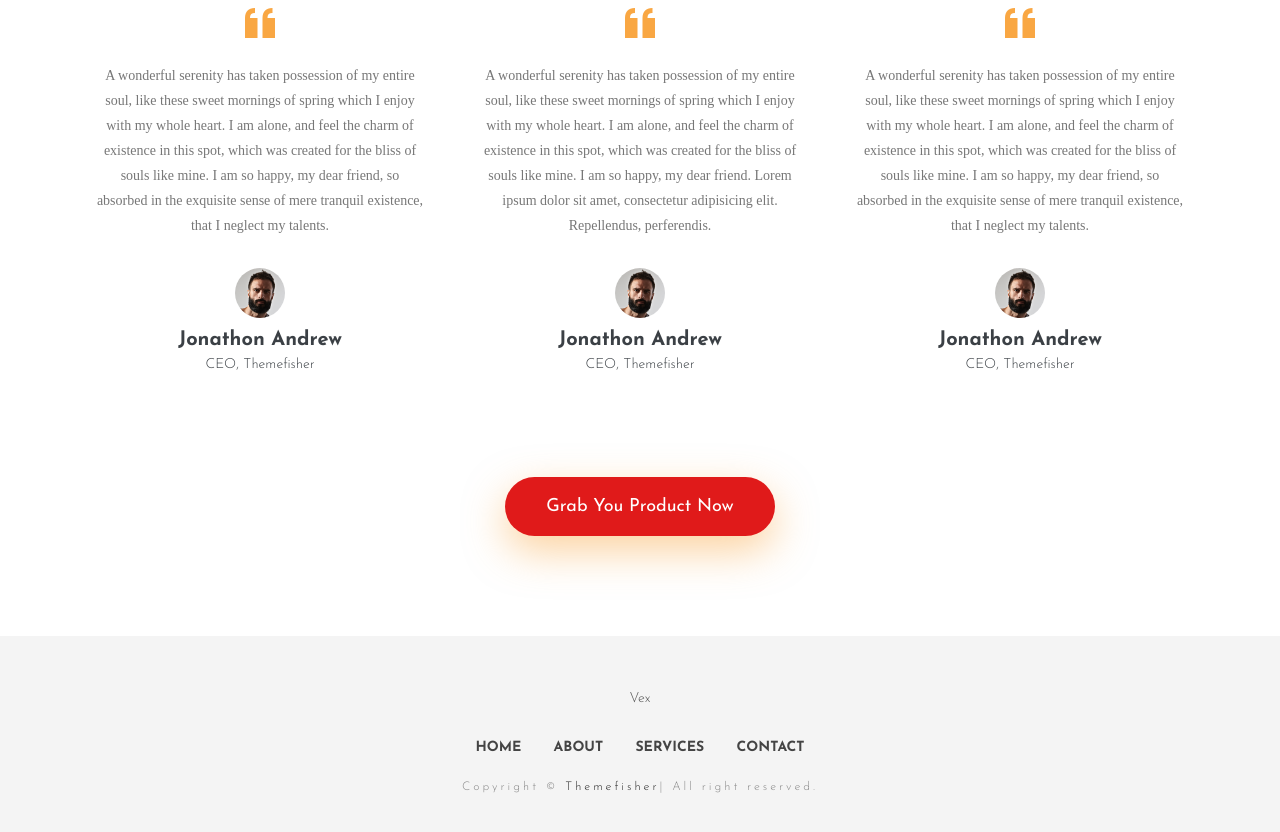
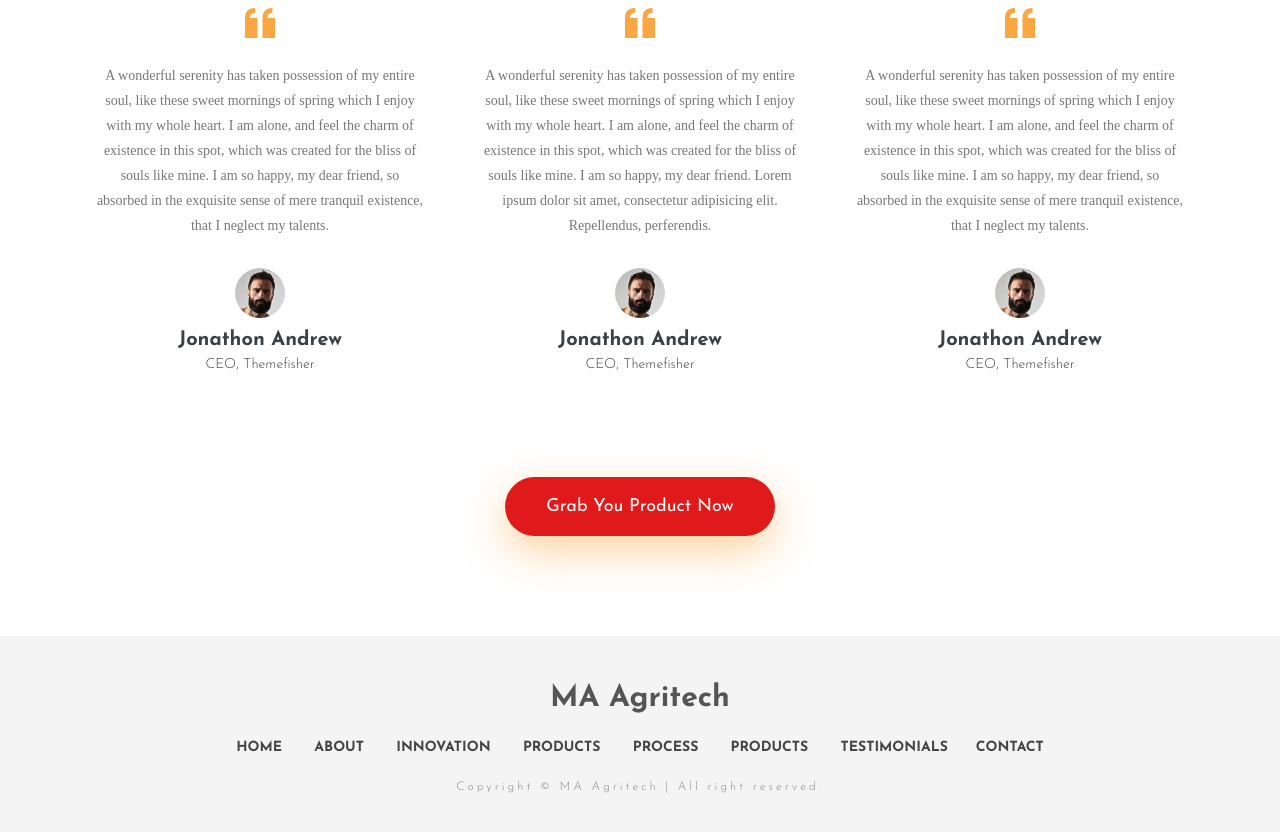
Before and after one commit to anuja0656/Client_Project, a plain HTML site: page index.html in a window 1280 px wide. Shown: the part 4271-5103 px from the top of the page. Drawn offline with Linux system fonts and the light colour scheme; files whose address does not match are found by name; a web font is replaced by a local one.

Commit message:
footer change

```diff
--- a/css/style.css
+++ b/css/style.css
@@ -176,7 +176,7 @@ a:active {
 }
 
 .btn-main:hover, .btn-main:focus {
-  background-color: #e64040;
+  background-color: #d43232;
   color: #fff;
 }
 
--- a/index.html
+++ b/index.html
@@ -423,7 +423,7 @@
             <div class="row">
                 <div class="col-md-12">
                     <div class="block">
-                        <a href="#" class="footer-logo mb-4">Vex</a>
+                        <a href="#" style="font-weight: bold;font-size: 30px;" class="footer-logo mb-4">MA Agritech</a>
                         <ul class="list-inline footer-menu">
                             <li class="list-inline-item">
                                 <a href="#">HOME</a>
@@ -432,13 +432,24 @@
                                 <a href="#about">ABOUT</a>
                             </li>
                             <li class="list-inline-item">
-                                <a href="#service">SERVICES</a>
+                                <a href="#innovation">INNOVATION</a>
                             </li>
                             <li class="list-inline-item">
+                                <a href="#products">PRODUCTS</a>
+                            </li>
+                            <li class="list-inline-item">
+                                <a href="#process">PROCESS</a>
+                            </li>
+                            <li class="list-inline-item">
+                                <a href="#products">PRODUCTS</a>
+                            </li>
+                            <li class="list-inline-item">
+                                <a href="#testimonials">TESTIMONIALS</a>
+                            </li><li class="list-inline-item">
                                 <a href="#contact">CONTACT</a>
                             </li>
                         </ul>
-                        <p class="copyright-text">Copyright &copy; <a href="http://www.Themefisher.com">Themefisher</a>|
+                        <p class="copyright-text">Copyright &copy; MA Agritech </a>|
                             All right reserved.</p>
                     </div>
                 </div>
```
